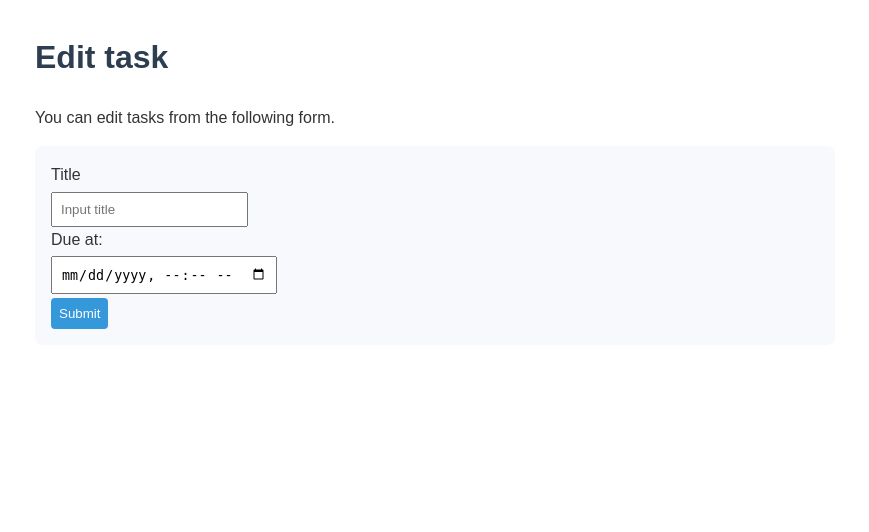
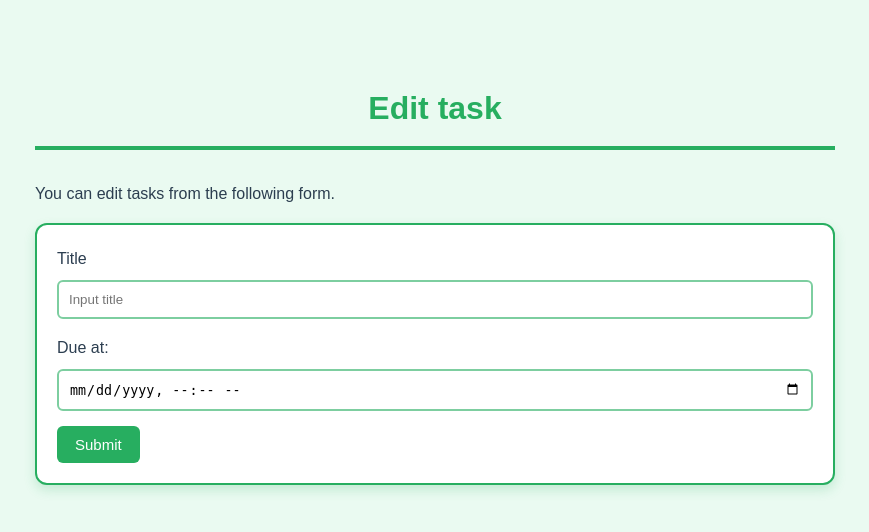
Before and after one commit to s1f102401810/django-test-exercise, a Django app: template todo/templates/todo/edit.html in a window 1280 px wide. Shown: the top 532 px of the page, without its empty margins (205-1074 px from the left). Run offline with Django 5.2, Linux system fonts and the light colour scheme; the template is opened without the code that fills it, so the values that code supplies are empty.

Commit message:
cssを修正

```diff
--- a/todo/static/todo/css/style.css
+++ b/todo/static/todo/css/style.css
@@ -1,49 +1,94 @@
+/* 全体 */
 body {
-  font-family: Arial, sans-serif;
-  margin: 2rem auto;
+  font-family: Arial, Helvetica, sans-serif;
+  background-color: #eafaf1; /* 薄い緑 */
+  color: #2c3e50;
   max-width: 800px;
-  line-height: 1.6;
-  color: #333;
+  margin: 40px auto;
+  padding: 20px;
+  line-height: 1.7;
 }
 
+/* タイトル */
 h1 {
-  color: #2c3e50;
+  color: #27ae60; /* 緑 */
+  text-align: center;
+  border-bottom: 4px solid #27ae60;
+  padding-bottom: 10px;
+  margin-bottom: 30px;
 }
 
+/* フォーム */
 form {
-  background: #f7f9fc;
-  padding: 1rem;
-  border-radius: 8px;
+  background-color: #ffffff;
+  padding: 20px;
+  border: 2px solid #27ae60;
+  border-radius: 12px;
+  box-shadow: 0 5px 12px rgba(39, 174, 96, 0.2);
 }
 
-input, button {
-  padding: 0.5rem;
-  margin-top: 0.25rem;
+/* 入力欄 */
+input {
+  width: 100%;
+  padding: 10px;
+  margin: 8px 0 15px;
+  border: 2px solid #7dcea0;
+  border-radius: 6px;
+  box-sizing: border-box;
 }
 
+input:focus {
+  outline: none;
+  border-color: #27ae60;
+  background-color: #f2fff6;
+}
+
+/* ボタン */
 button {
-  background: #3498db;
+  background-color: #27ae60;
   color: white;
+  padding: 10px 18px;
   border: none;
-  border-radius: 4px;
+  border-radius: 6px;
+  font-size: 15px;
   cursor: pointer;
+  transition: 0.3s;
 }
 
 button:hover {
-  background: #2980b9;
+  background-color: #1e8449;
 }
 
+/* 投稿・タスク表示 */
 .text {
-  border-bottom: 1px solid #ddd;
-  padding-bottom: 0.5rem;
-  margin-bottom: 1rem;
+  background-color: #ffffff;
+  border-left: 8px solid #27ae60;
+  padding: 15px;
+  margin: 20px 0;
+  border-radius: 10px;
+  box-shadow: 0 3px 8px rgba(0, 0, 0, 0.1);
 }
 
+/* リンク */
 a {
-  color: #2980b9;
+  color: #16a085;
+  font-weight: bold;
   text-decoration: none;
 }
 
 a:hover {
+  color: #117864;
   text-decoration: underline;
 }
+
+/* スマホ対応 */
+@media (max-width: 600px) {
+  body {
+    margin: 15px;
+    padding: 10px;
+  }
+
+  button {
+    width: 100%;
+  }
+}
```
